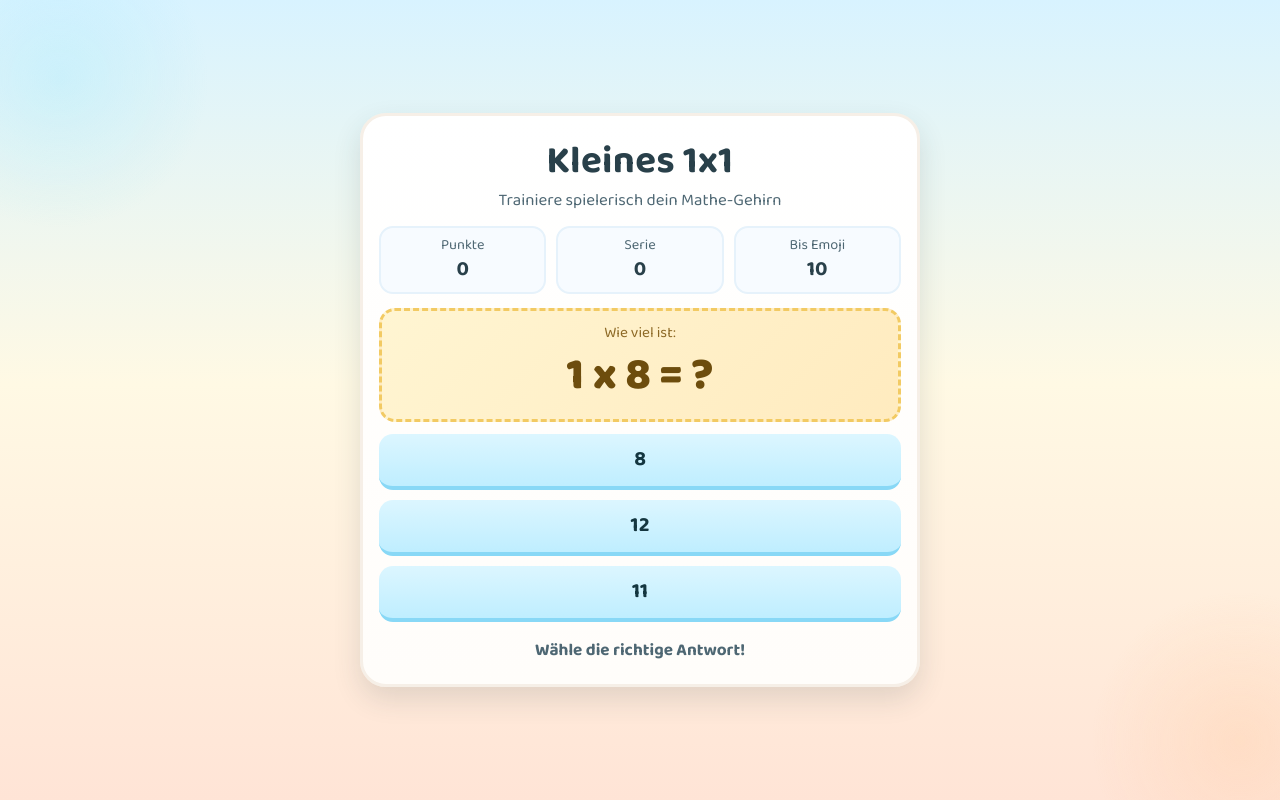
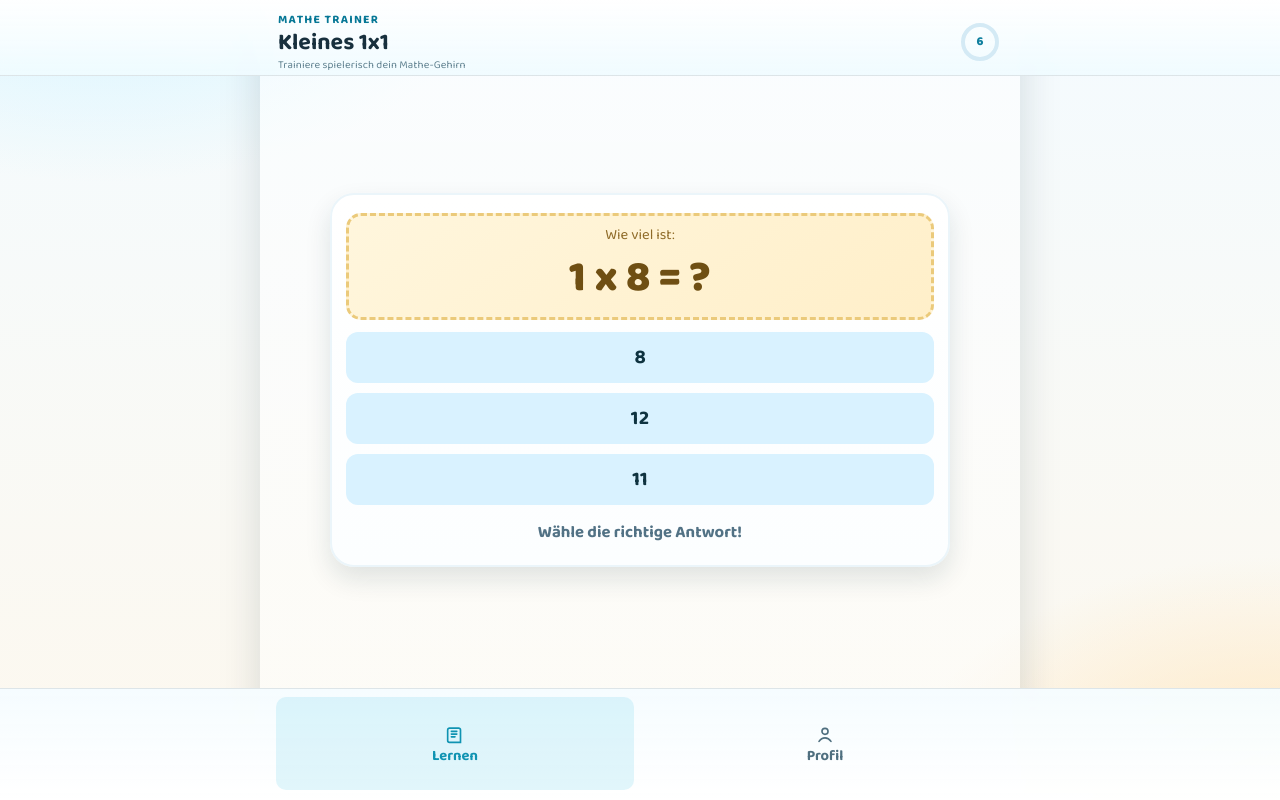
Before and after one commit to ansa-it/timestables, a Vue app: page / in a window 1280 px wide. Built offline with nearby package versions, Linux system fonts and the light colour scheme.

Commit message:
(+) App design

```diff
--- a/src/App.vue
+++ b/src/App.vue
@@ -11,20 +11,49 @@ const score = ref(0)
 const streak = ref(0)
 const feedbackText = ref('Wähle die richtige Antwort!')
 const feedbackType = ref('')
-const rewardThreshold = ref(2)
+const rewardThreshold = ref(6)
 const showEmoji = ref(false)
 const currentEmoji = ref('')
+const currentView = ref('lernen')
+
+const navItems = [
+  { key: 'lernen', label: 'Lernen', icon: 'book' },
+  { key: 'profil', label: 'Profil', icon: 'user' }
+]
 
 const emojis = ['🌟', '🎉', '👏', '🦊', '🚀', '😺', '🍀', '🎈', '🏅', '💫']
+const progressRadius = 17
+const progressCircumference = 2 * Math.PI * progressRadius
 
 const randomInt = (min, max) => Math.floor(Math.random() * (max - min + 1)) + min
 
 const taskText = computed(() => `${factorA.value} x ${factorB.value}`)
-const remainingForEmoji = computed(() => Math.max(rewardThreshold.value - streak.value, 0))
+const streakCycleProgress = computed(() => streak.value % rewardThreshold.value)
+const remainingForEmoji = computed(() => {
+  if (streak.value > 0 && streakCycleProgress.value === 0) {
+    return 0
+  }
 
-const setupRewardThreshold = () => {
-  rewardThreshold.value = 10
+  return rewardThreshold.value - streakCycleProgress.value
+})
+const solvedCount = computed(() => score.value + streak.value)
+const rewardProgressPercent = computed(() => {
+  if (streak.value > 0 && streakCycleProgress.value === 0) {
+    return 1
   }
+
+  return streakCycleProgress.value / rewardThreshold.value
+})
+const rewardProgressOffset = computed(
+  () => progressCircumference * (1 - rewardProgressPercent.value)
+)
+const activeScreenTitle = computed(() => {
+  if (currentView.value === 'profil') {
+    return 'Deine Statistik'
+  }
+
+  return 'Kleines 1x1'
+})
 
 const shuffle = (arr) => [...arr].sort(() => Math.random() - 0.5)
 
@@ -81,11 +110,9 @@ const chooseAnswer = (choice) => {
     feedbackType.value = 'good'
     feedbackText.value = 'Richtig! Super gemacht!'
 
-    if (streak.value >= rewardThreshold.value) {
+    if (streak.value % rewardThreshold.value === 0) {
       currentEmoji.value = emojis[randomInt(0, emojis.length - 1)]
       showEmoji.value = true
-      setupRewardThreshold()
-      streak.value = 0
     }
   } else {
     streak.value = 0
@@ -98,33 +125,45 @@ const chooseAnswer = (choice) => {
   }, 1300)
 }
 
-setupRewardThreshold()
 generateQuestion()
 </script>
 
 <template>
-  <main class="app-shell">
-    <section class="game-card" aria-live="polite">
+  <div class="app-shell">
+    <header class="app-header">
+      <div class="bar-inner">
+        <div class="header-main-row">
+          <div>
+            <p class="header-kicker">Mathe Trainer</p>
+            <h1 class="header-title">{{ activeScreenTitle }}</h1>
+            <p v-if="currentView === 'lernen'" class="header-subtitle">
+              Trainiere spielerisch dein Mathe-Gehirn
+            </p>
+          </div>
+
+          <div class="reward-ring" aria-label="Belohnung in {{ remainingForEmoji }} richtigen Antworten">
+            <svg viewBox="0 0 44 44" class="ring-svg" aria-hidden="true">
+              <circle class="ring-track" cx="22" cy="22" :r="progressRadius" />
+              <circle
+                class="ring-value"
+                cx="22"
+                cy="22"
+                :r="progressRadius"
+                :stroke-dasharray="progressCircumference"
+                :stroke-dashoffset="rewardProgressOffset"
+              />
+            </svg>
+            <span class="ring-text">{{ remainingForEmoji }}</span>
+          </div>
+        </div>
+      </div>
+    </header>
+
+    <main class="app-main">
+      <section v-show="currentView === 'lernen'" class="screen" aria-live="polite">
+        <article class="game-card">
           <div v-if="showEmoji" class="emoji-overlay" aria-label="Belohnung">
             <div class="emoji-burst">{{ currentEmoji }}</div>
-      </div>
-
-      <h1 class="title">Kleines 1x1</h1>
-      <p class="subtitle">Trainiere spielerisch dein Mathe-Gehirn</p>
-
-      <div class="stats">
-        <article class="stat-box">
-          <span class="stat-label">Punkte</span>
-          <span class="stat-value">{{ score }}</span>
-        </article>
-        <article class="stat-box">
-          <span class="stat-label">Serie</span>
-          <span class="stat-value">{{ streak }}</span>
-        </article>
-        <article class="stat-box">
-          <span class="stat-label">Bis Emoji</span>
-          <span class="stat-value">{{ remainingForEmoji }}</span>
-        </article>
           </div>
 
           <div class="question">
@@ -145,6 +184,49 @@ generateQuestion()
             </button>
           </div>
           <p class="feedback" :class="feedbackType">{{ feedbackText }}</p>
+        </article>
+      </section>
+
+      <section v-show="currentView === 'profil'" class="screen">
+        <article class="panel-card">
+          <h2 class="panel-title">Fortschritt heute</h2>
+          <p class="panel-copy">
+            Du hast aktuell <strong>{{ score }}</strong> richtige Antworten gesammelt.
+          </p>
+          <p class="panel-copy">
+            Deine längste laufende Serie liegt bei <strong>{{ streak }}</strong>.
+          </p>
+          <p class="panel-copy">
+            Bleib dran: In <strong>{{ remainingForEmoji }}</strong> richtigen Antworten wartet die nächste Belohnung.
+          </p>
+        </article>
       </section>
     </main>
+
+    <footer class="app-footer">
+      <nav class="tab-nav" aria-label="Hauptnavigation">
+        <button
+          v-for="item in navItems"
+          :key="item.key"
+          class="tab-item"
+          :class="{ active: currentView === item.key }"
+          @click="currentView = item.key"
+          :aria-label="item.label"
+        >
+          <span class="tab-icon" aria-hidden="true">
+            <svg v-if="item.icon === 'book'" viewBox="0 0 24 24" fill="none">
+              <path d="M6 4.5C4.9 4.5 4 5.4 4 6.5V18c0 1.1.9 2 2 2h12V6.5c0-1.1-.9-2-2-2H6z" stroke="currentColor" stroke-width="1.8" />
+              <path d="M8 8h6M8 11h6M8 14h4" stroke="currentColor" stroke-linecap="round" stroke-width="1.8" />
+            </svg>
+
+            <svg v-else viewBox="0 0 24 24" fill="none">
+              <circle cx="12" cy="8" r="3.3" stroke="currentColor" stroke-width="1.8" />
+              <path d="M5.5 19c1.7-2.6 4-3.9 6.5-3.9s4.8 1.3 6.5 3.9" stroke="currentColor" stroke-linecap="round" stroke-width="1.8" />
+            </svg>
+          </span>
+          <span class="tab-label">{{ item.label }}</span>
+        </button>
+      </nav>
+    </footer>
+  </div>
 </template>
--- a/src/style.css
+++ b/src/style.css
@@ -1,15 +1,18 @@
 @import url('https://fonts.googleapis.com/css2?family=Baloo+2:wght@400;600;700;800&display=swap');
 
 :root {
-  --bg-top: #d8f3ff;
-  --bg-mid: #fff9e4;
-  --bg-bottom: #ffe4d6;
-  --card: #ffffff;
-  --ink: #29404a;
-  --soft-ink: #4e6773;
-  --good: #33b95d;
-  --bad: #ef5350;
-  --shadow: 0 12px 28px rgba(41, 64, 74, 0.14);
+  --header-h: 76px;
+  --footer-h: 112px;
+  --surface: #ffffff;
+  --surface-soft: #f6fbff;
+  --ink: #18303d;
+  --soft-ink: #527285;
+  --brand: #06a4c9;
+  --brand-deep: #077896;
+  --good: #2ea95f;
+  --bad: #e15050;
+  --shell-shadow: 0 18px 40px rgba(10, 36, 49, 0.15);
+  --card-shadow: 0 12px 26px rgba(14, 46, 58, 0.12);
 
   font-family: 'Baloo 2', 'Trebuchet MS', sans-serif;
   line-height: 1.35;
@@ -32,126 +35,164 @@ body,
 
 body {
   color: var(--ink);
-  background: linear-gradient(180deg, var(--bg-top) 0%, var(--bg-mid) 48%, var(--bg-bottom) 100%);
-}
-
-body::before,
-body::after {
-  content: '';
-  position: fixed;
-  width: 300px;
-  height: 300px;
-  border-radius: 50%;
-  opacity: 0.25;
-  pointer-events: none;
-  z-index: 0;
-}
-
-body::before {
-  left: -90px;
-  top: -70px;
-  background: radial-gradient(circle, #91e7ff 0%, transparent 70%);
-}
-
-body::after {
-  right: -110px;
-  bottom: -90px;
-  background: radial-gradient(circle, #ffc390 0%, transparent 70%);
+  background:
+    radial-gradient(720px 440px at 8% -8%, #d2f4ff 0%, transparent 56%),
+    radial-gradient(660px 420px at 100% 100%, #ffe6be 0%, transparent 58%),
+    linear-gradient(180deg, #f4fbff 0%, #fdf8ee 100%);
 }
 
 .app-shell {
   position: relative;
-  z-index: 1;
   min-height: 100dvh;
+  max-width: 760px;
+  margin: 0 auto;
+  background: linear-gradient(180deg, rgba(255, 255, 255, 0.52) 0%, rgba(255, 255, 255, 0.4) 100%);
+  box-shadow: var(--shell-shadow);
+  overflow: hidden;
+}
+
+.app-header,
+.app-footer {
+  position: fixed;
+  left: 0;
+  right: 0;
+  z-index: 20;
+  display: flex;
+  justify-content: center;
+  backdrop-filter: blur(10px);
+}
+
+.app-header {
+  top: 0;
+  height: var(--header-h);
+  border-bottom: 1px solid rgba(16, 76, 95, 0.14);
+  background: linear-gradient(180deg, rgba(255, 255, 255, 0.96) 0%, rgba(239, 251, 255, 0.92) 100%);
+}
+
+.app-footer {
+  bottom: 0;
+  height: var(--footer-h);
+  border-top: 1px solid rgba(16, 76, 95, 0.14);
+  background: linear-gradient(180deg, rgba(245, 252, 255, 0.95) 0%, rgba(255, 255, 255, 0.98) 100%);
+}
+
+.bar-inner {
+  width: min(760px, 100%);
+  padding: 12px 18px 8px;
+}
+
+.header-main-row {
   display: flex;
   align-items: center;
-  justify-content: center;
-  padding: 18px;
+  justify-content: space-between;
+  gap: 10px;
 }
 
-.game-card {
-  position: relative;
-  overflow: hidden;
-  width: min(560px, 100%);
-  background: linear-gradient(180deg, #ffffff 0%, #fffdfa 100%);
-  border-radius: 26px;
-  box-shadow: var(--shadow);
-  padding: 20px 16px 18px;
-  border: 3px solid #f6efe7;
-}
-
-.emoji-overlay {
-  position: absolute;
-  inset: 0;
-  z-index: 10;
-  pointer-events: none;
-  display: grid;
-  place-items: center;
-  background: rgba(255, 255, 255, 0.35);
-  backdrop-filter: blur(1px);
-}
-
-.title {
+.header-kicker {
   margin: 0;
-  font-size: clamp(1.8rem, 4.8vw, 2.4rem);
-  text-align: center;
-  letter-spacing: 0.3px;
-}
-
-.subtitle {
-  margin: 2px 0 14px;
-  text-align: center;
-  color: var(--soft-ink);
-  font-size: 1.05rem;
-}
-
-.stats {
-  display: grid;
-  grid-template-columns: repeat(3, minmax(0, 1fr));
-  gap: 10px;
-  margin-bottom: 14px;
-}
-
-.stat-box {
-  background: #f7fbff;
-  border: 2px solid #e6f2fb;
-  border-radius: 14px;
-  text-align: center;
-  padding: 8px 6px;
-}
-
-.stat-label {
-  display: block;
-  color: var(--soft-ink);
-  font-size: 0.9rem;
-}
-
-.stat-value {
-  display: block;
-  font-size: 1.3rem;
+  color: var(--brand-deep);
+  text-transform: uppercase;
+  letter-spacing: 0.1em;
+  font-size: 0.74rem;
   font-weight: 700;
 }
 
+.header-title {
+  margin: 2px 0 0;
+  font-size: clamp(1.1rem, 3.4vw, 1.45rem);
+  line-height: 1.1;
+}
+
+.header-subtitle {
+  margin: 2px 0 0;
+  font-size: 0.68rem;
+  color: #5f808f;
+  letter-spacing: 0.01em;
+}
+
+.reward-ring {
+  position: relative;
+  width: 44px;
+  height: 44px;
+  flex: 0 0 auto;
+  display: grid;
+  place-items: center;
+}
+
+.ring-svg {
+  width: 44px;
+  height: 44px;
+  transform: rotate(-90deg);
+}
+
+.ring-track,
+.ring-value {
+  fill: none;
+  stroke-width: 4;
+}
+
+.ring-track {
+  stroke: #d4eaf5;
+}
+
+.ring-value {
+  stroke: var(--brand);
+  stroke-linecap: round;
+  transition: stroke-dashoffset 220ms ease;
+}
+
+.ring-text {
+  position: absolute;
+  font-size: 0.78rem;
+  font-weight: 800;
+  color: #0f7f9e;
+}
+
+.app-main {
+  height: 100dvh;
+  overflow: hidden;
+  display: flex;
+  align-items: center;
+  padding: calc(var(--header-h) + 14px) 14px calc(var(--footer-h) + 18px);
+}
+
+.screen {
+  width: min(620px, 100%);
+  margin: 0 auto;
+  animation: fade-in 240ms ease;
+}
+
+.game-card,
+.panel-card {
+  position: relative;
+  overflow: hidden;
+  background: linear-gradient(180deg, #ffffff 0%, #fcfeff 100%);
+  border-radius: 24px;
+  box-shadow: var(--card-shadow);
+  border: 2px solid #ebf5fa;
+  padding: 18px 14px 16px;
+}
+
 .question {
-  background: linear-gradient(135deg, #fff5d2 0%, #ffebbf 100%);
-  border: 3px dashed #f2ca63;
-  border-radius: 16px;
-  padding: 12px;
+  background: linear-gradient(145deg, #fff6dd 0%, #ffefc9 100%);
+  border: 3px dashed #ebca7b;
+  border-radius: 15px;
+  padding: 10px;
   text-align: center;
   margin-bottom: 12px;
 }
 
 .question-lead {
   margin: 0 0 3px;
-  color: #8c6824;
-  font-size: 0.95rem;
+  color: #8e6a27;
+  font-size: 0.92rem;
 }
 
 .question-task {
   margin: 0;
-  font-size: clamp(2rem, 8vw, 2.8rem);
+  font-size: clamp(2rem, 7vw, 2.7rem);
   font-weight: 800;
-  color: #6d4d0d;
+  color: #6f4f13;
 }
 
 .answers {
@@ -161,21 +202,20 @@ body::after {
 
 .answer-btn {
   border: none;
-  border-radius: 14px;
+  border-radius: 12px;
   padding: 12px 10px;
   font: inherit;
-  font-size: 1.3rem;
+  font-size: 1.25rem;
   font-weight: 700;
   cursor: pointer;
-  color: #143640;
-  background: linear-gradient(180deg, #dcf6ff 0%, #bfeeff 100%);
-  border-bottom: 4px solid #88d8f6;
-  transition: transform 0.13s ease, filter 0.13s ease;
+  color: #0f3340;
+  background: #d9f2ff;
+  transition: transform 0.12s ease, filter 0.12s ease;
 }
 
 .answer-btn:hover {
   transform: translateY(-1px);
-  filter: brightness(1.03);
+  filter: brightness(1.04);
 }
 
 .answer-btn:active {
@@ -183,18 +223,16 @@ body::after {
 }
 
 .answer-btn.correct {
-  background: linear-gradient(180deg, #b8f3cb 0%, #98e9b4 100%);
-  border-bottom-color: #64c689;
+  background: #b8efc9;
 }
 
 .answer-btn.wrong {
-  background: linear-gradient(180deg, #ffc4c3 0%, #ffa9a8 100%);
-  border-bottom-color: #ef7a79;
+  background: #ffc6c4;
 }
 
 .answer-btn.disabled {
   cursor: default;
-  opacity: 0.9;
+  opacity: 0.92;
 }
 
 .feedback {
@@ -204,7 +242,7 @@ body::after {
   align-items: center;
   justify-content: center;
   text-align: center;
-  font-size: 1.07rem;
+  font-size: 1.04rem;
   font-weight: 700;
   color: var(--soft-ink);
 }
@@ -217,8 +255,83 @@ body::after {
   color: var(--bad);
 }
 
+.panel-title {
+  margin: 0 0 10px;
+  font-size: 1.35rem;
+}
+
+.panel-copy {
+  margin: 0;
+  color: #2f5060;
+  font-size: 1.02rem;
+}
+
+.panel-copy + .panel-copy {
+  margin-top: 10px;
+}
+
+.tab-nav {
+  width: min(760px, 100%);
+  display: grid;
+  grid-template-columns: repeat(2, 1fr);
+  gap: 12px;
+  padding: 8px 16px 10px;
+}
+
+.tab-item {
+  border: none;
+  border-radius: 10px;
+  font: inherit;
+  display: flex;
+  flex-direction: column;
+  align-items: center;
+  justify-content: center;
+  gap: 3px;
+  font-weight: 700;
+  font-size: 0.92rem;
+  color: #4f6f7f;
+  padding: 10px 12px 9px;
+  background: transparent;
+  cursor: pointer;
+  transition: transform 0.12s ease, background-color 0.12s ease, color 0.12s ease;
+}
+
+.tab-item:active {
+  transform: translateY(1px);
+}
+
+.tab-item.active {
+  color: #0f93b2;
+  background: rgba(18, 181, 216, 0.12);
+}
+
+.tab-icon {
+  width: 22px;
+  height: 22px;
+  display: inline-flex;
+}
+
+.tab-icon svg {
+  width: 100%;
+  height: 100%;
+}
+
+.tab-label {
+  line-height: 1;
+}
+
+.emoji-overlay {
+  position: absolute;
+  inset: 0;
+  z-index: 10;
+  pointer-events: none;
+  display: grid;
+  place-items: center;
+  background: rgba(255, 255, 255, 0.38);
+}
+
 .emoji-burst {
-  font-size: clamp(4rem, 24vw, 6.8rem);
+  font-size: clamp(4rem, 24vw, 6.5rem);
   text-align: center;
   animation: pop 580ms ease;
   user-select: none;
@@ -242,18 +355,59 @@ body::after {
   }
 }
 
-@media (max-width: 480px) {
-  .game-card {
-    padding: 16px 12px 14px;
-    border-radius: 22px;
+@keyframes fade-in {
+  from {
+    opacity: 0;
+    transform: translateY(6px);
   }
 
-  .stat-value {
-    font-size: 1.15rem;
+  to {
+    opacity: 1;
+    transform: translateY(0);
+  }
+}
+
+@media (max-width: 430px) {
+  :root {
+    --header-h: 72px;
+    --footer-h: 104px;
+  }
+
+  .app-main {
+    padding-left: 10px;
+    padding-right: 10px;
+  }
+
+  .game-card,
+  .panel-card {
+    border-radius: 20px;
+    padding: 14px 10px;
   }
 
   .answer-btn {
-    font-size: 1.18rem;
-    padding: 11px 8px;
+    font-size: 1.12rem;
+    padding: 10px 8px;
+  }
+
+  .tab-item {
+    font-size: 0.84rem;
+    padding: 9px 8px 8px;
+  }
+
+  .tab-nav {
+    gap: 10px;
+    padding: 8px 12px 10px;
+  }
+
+  .tab-icon {
+    width: 20px;
+    height: 20px;
   }
 }
+
+@media (max-height: 760px) {
+  .app-main {
+    overflow-y: auto;
+    align-items: flex-start;
+  }
+}
```
Lines whose indentation alone changed are shown as unchanged.
